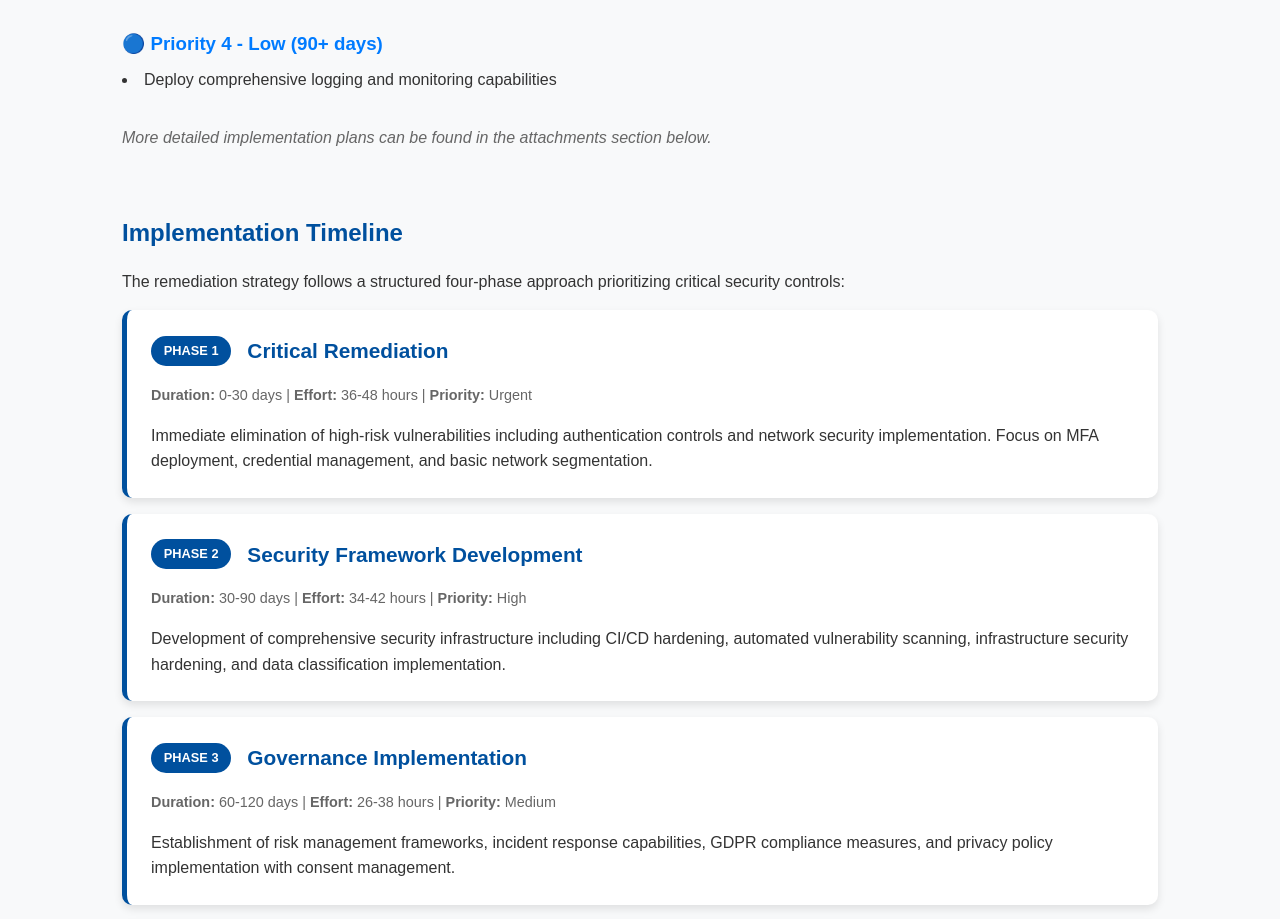
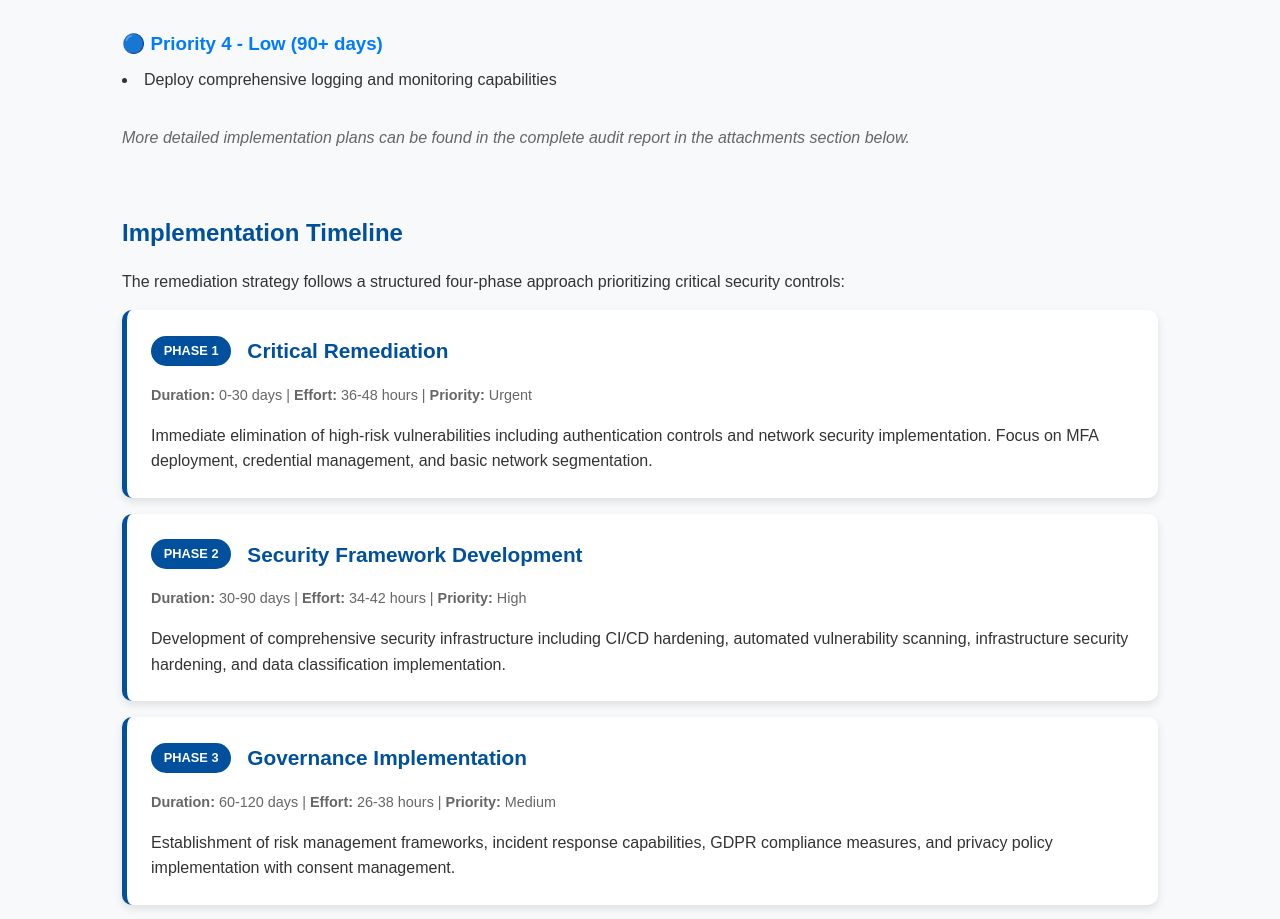
Before and after one commit to nbkhuong/audit_data_lakehouse, a plain HTML site: page index.html in a window 1280 px wide. Shown: the part 3040-3959 px from the top of the page. Drawn offline with Linux system fonts and the light colour scheme.

Commit message:
Fix index

```diff
--- a/index.html
+++ b/index.html
@@ -474,7 +474,7 @@
       </ul>
     </div>
 
-    <p style="margin-top: 2rem; font-style: italic; color: #666;">More detailed implementation plans can be found in the attachments section below.</p>
+    <p style="margin-top: 2rem; font-style: italic; color: #666;">More detailed implementation plans can be found in the complete audit report in the attachments section below.</p>
   </section>
 
   <section id="timeline">
```
